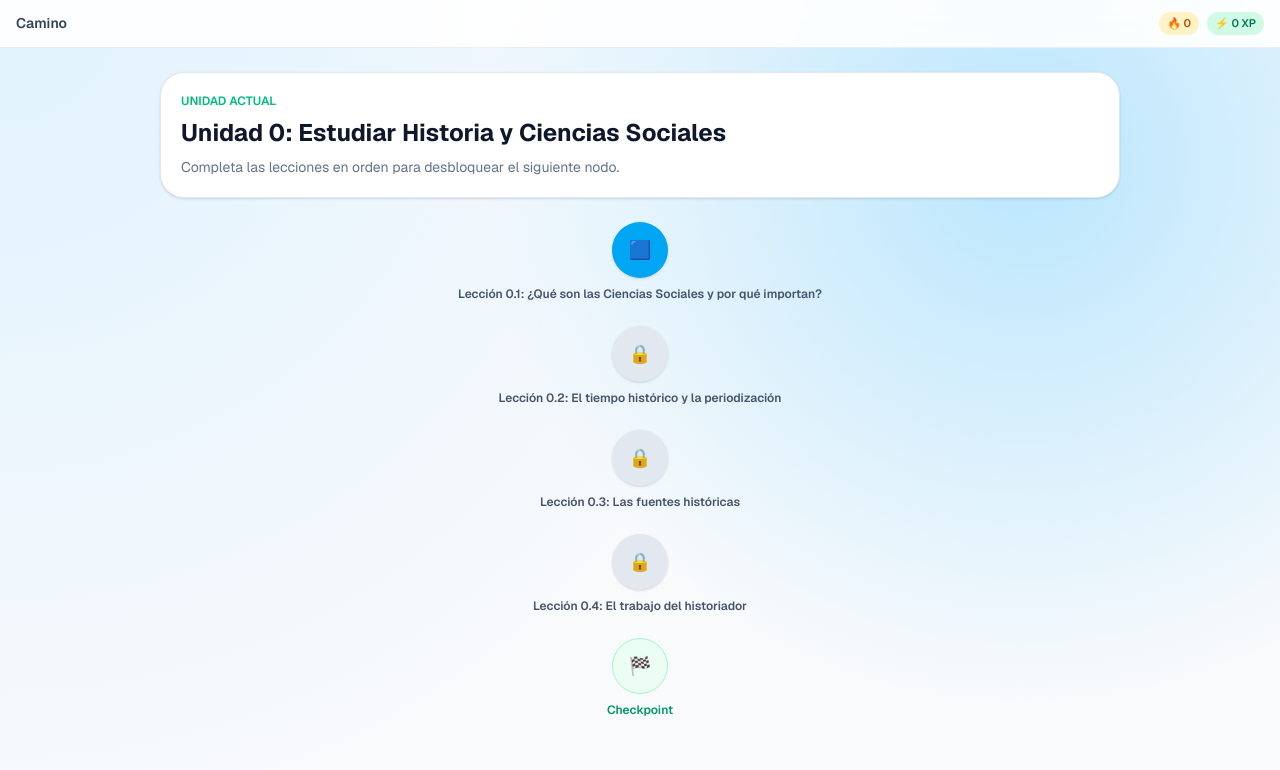
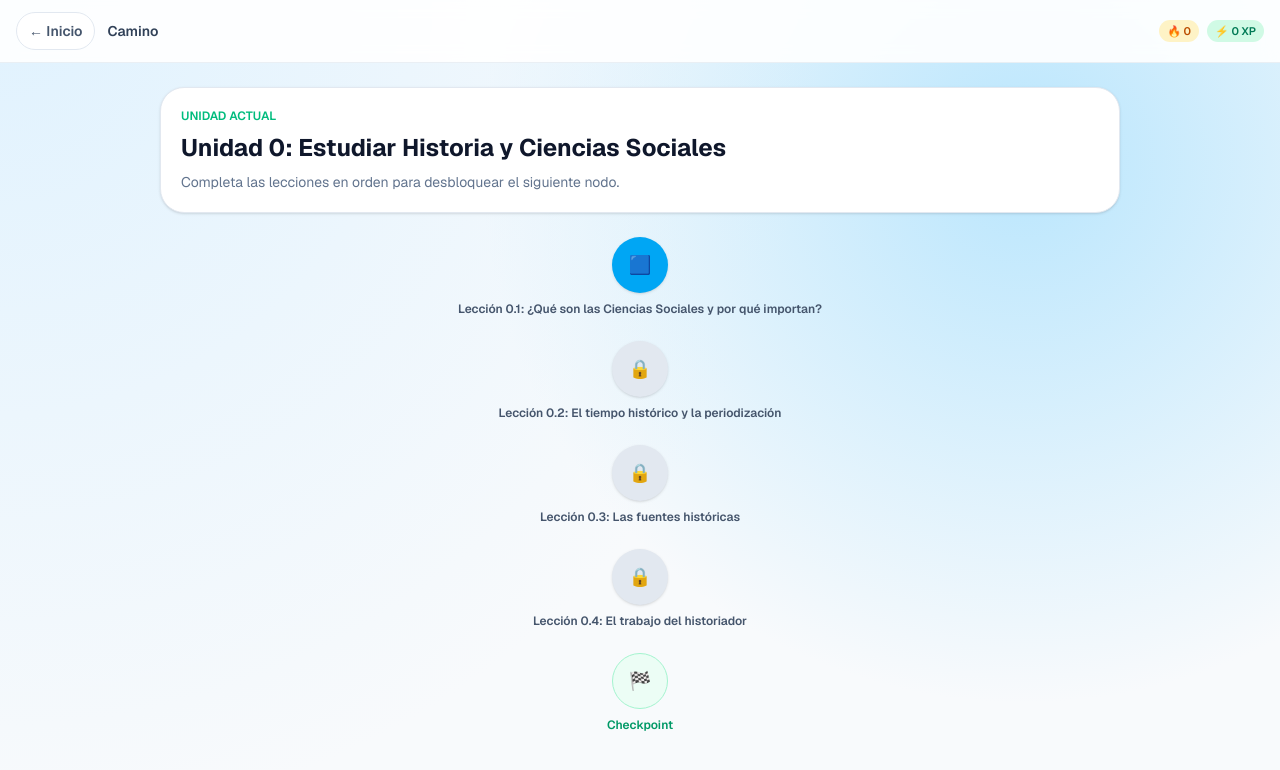
Before and after one commit to gustavofernandezf91/Historia, a Next.js app in the folder web/: page /camino in a window 1280 px wide. Shown: the top 770 px of the page. Built offline with nearby package versions, Linux system fonts and the light colour scheme.

Commit message:
Adjust navigation shell visibility

```diff
--- a/web/app/camino/page.tsx
+++ b/web/app/camino/page.tsx
@@ -32,7 +32,15 @@ export default function CaminoPage() {
 
   return (
     <AppShell
-      topBar={<TopBar title="Camino" streak={progress.streakCount} xp={progress.xpTotal} />}
+      topBar={
+        <TopBar
+          title="Camino"
+          backHref="/"
+          backLabel="Inicio"
+          streak={progress.streakCount}
+          xp={progress.xpTotal}
+        />
+      }
     >
       <section className="space-y-6">
         <div className="rounded-3xl border border-slate-200 bg-white p-5 shadow-sm">
--- a/web/app/leccion/[unidadId]/[leccionId]/page.tsx
+++ b/web/app/leccion/[unidadId]/[leccionId]/page.tsx
@@ -27,7 +27,7 @@ export default function LessonPreviewPage() {
 
   if (loading || !progress || !lessonData) {
     return (
-      <AppShell>
+      <AppShell showBottomNav={false}>
         <div className="rounded-3xl border border-slate-200 bg-white p-6">Cargando lección...</div>
       </AppShell>
     );
@@ -41,6 +41,7 @@ export default function LessonPreviewPage() {
   return (
     <AppShell
       topBar={<TopBar title="Vista previa" backHref="/camino" />}
+      showBottomNav={false}
     >
       <section className="flex flex-col gap-6">
         <div className="rounded-3xl border border-slate-200 bg-white p-6 shadow-sm">
--- a/web/app/player/[unidadId]/[leccionId]/page.tsx
+++ b/web/app/player/[unidadId]/[leccionId]/page.tsx
@@ -29,7 +29,7 @@ export default function PlayerPage() {
 
   if (loading || !progress || !lessonDefinition) {
     return (
-      <AppShell>
+      <AppShell showBottomNav={false}>
         <div className="rounded-3xl border border-slate-200 bg-white p-6">Cargando jugador...</div>
       </AppShell>
     );
--- a/web/app/resultados/[unidadId]/[leccionId]/page.tsx
+++ b/web/app/resultados/[unidadId]/[leccionId]/page.tsx
@@ -16,7 +16,7 @@ export default function ResultsPage() {
 
   if (loading || !progress) {
     return (
-      <AppShell>
+      <AppShell showBottomNav={false}>
         <div className="rounded-3xl border border-slate-200 bg-white p-6">Cargando resultados...</div>
       </AppShell>
     );
@@ -32,7 +32,10 @@ export default function ResultsPage() {
 
   return (
     <AppShell
-      topBar={<TopBar title="Resultados" backHref="/camino" streak={progress.streakCount} xp={progress.xpTotal} />}
+      topBar={
+        <TopBar title="Resultados" backHref="/camino" streak={progress.streakCount} xp={progress.xpTotal} />
+      }
+      showBottomNav={false}
     >
       <section className="flex flex-col gap-6">
         <div className="relative overflow-hidden rounded-3xl bg-gradient-to-br from-emerald-500 via-emerald-400 to-sky-500 p-8 text-white shadow-xl">
--- a/web/app/unidad/[unidadId]/page.tsx
+++ b/web/app/unidad/[unidadId]/page.tsx
@@ -32,7 +32,7 @@ export default function UnidadPage() {
 
   if (loading || !progress) {
     return (
-      <AppShell>
+      <AppShell showBottomNav={false}>
         <div className="rounded-3xl border border-slate-200 bg-white p-6">Cargando unidad...</div>
       </AppShell>
     );
@@ -40,7 +40,7 @@ export default function UnidadPage() {
 
   if (!unidad) {
     return (
-      <AppShell topBar={<TopBar title="Unidad" backHref="/" />}>
+      <AppShell topBar={<TopBar title="Unidad" backHref="/" />} showBottomNav={false}>
         <div className="rounded-3xl border border-slate-200 bg-white p-6">
           <h1 className="text-2xl font-semibold text-slate-900">Unidad no encontrada</h1>
           <p className="mt-2 text-sm text-slate-500">No existe una unidad con ese id.</p>
@@ -50,7 +50,7 @@ export default function UnidadPage() {
   }
 
   return (
-    <AppShell topBar={<TopBar title={unidad.titulo} backHref="/camino" />}>
+    <AppShell topBar={<TopBar title={unidad.titulo} backHref="/camino" />} showBottomNav={false}>
       <section className="space-y-6">
         <div className="rounded-3xl border border-slate-200 bg-white p-6">
           <p className="text-xs font-semibold uppercase text-emerald-500">Unidad</p>
--- a/web/components/navigation/TopBar.tsx
+++ b/web/components/navigation/TopBar.tsx
@@ -5,6 +5,7 @@ import Link from "next/link";
 type TopBarProps = {
   title?: string;
   backHref?: string;
+  backLabel?: string;
   closeHref?: string;
   progressPercent?: number;
   streak?: number;
@@ -14,6 +15,7 @@ type TopBarProps = {
 export default function TopBar({
   title,
   backHref,
+  backLabel,
   closeHref,
   progressPercent,
   streak,
@@ -28,7 +30,7 @@ export default function TopBar({
               href={backHref}
               className="rounded-full border border-slate-200 bg-white px-3 py-2 text-sm font-semibold text-slate-600"
             >
-              ←
+              {backLabel ? `← ${backLabel}` : "←"}
             </Link>
           )}
           {closeHref && !backHref && (
```
